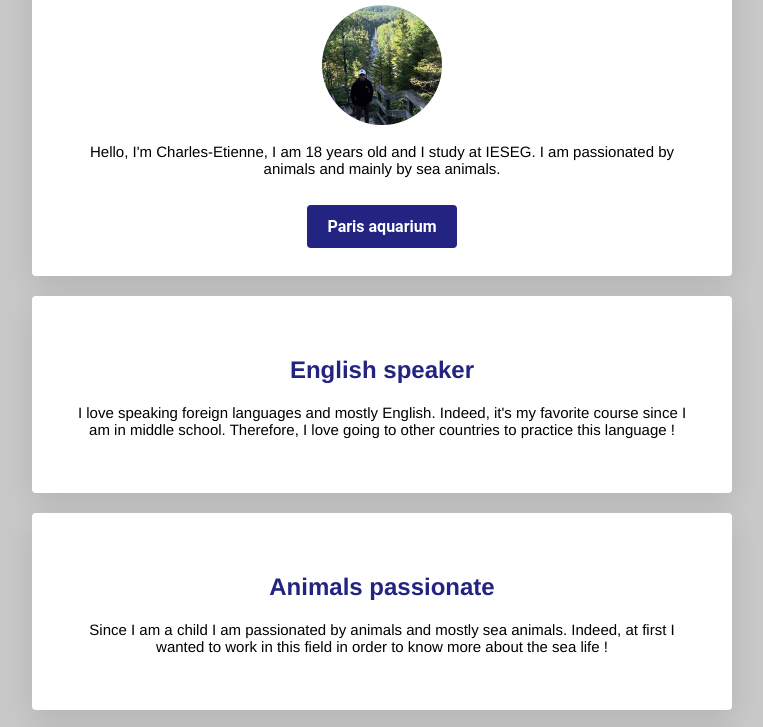
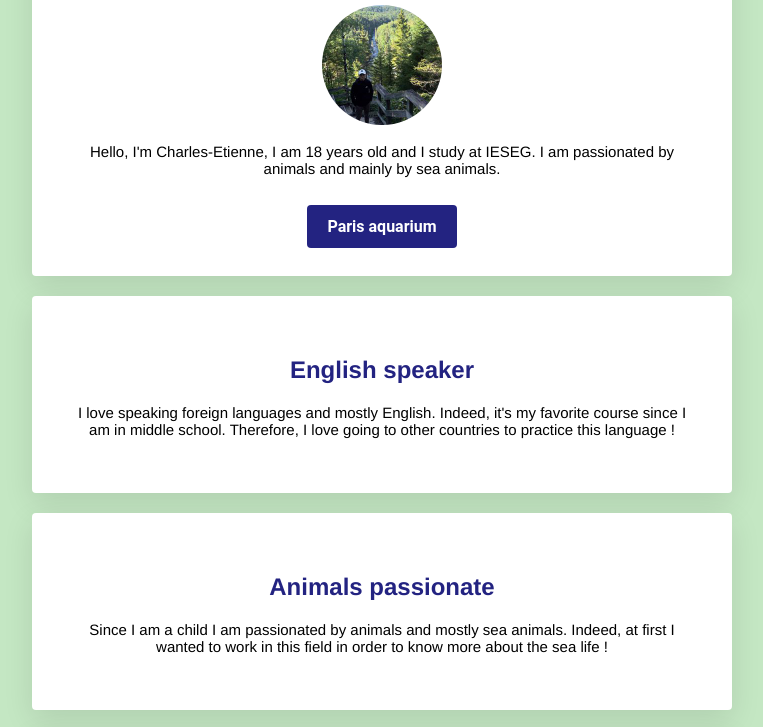
Before and after one commit to CED-ieseg/my-profile, a plain HTML site: page index.html in a window 1280 px wide. Shown: the part 149-876 px from the top of the page, without its empty margins (258-1021 px from the left). Drawn offline with Linux system fonts and the light colour scheme.

Commit message:
Update style.css

```diff
--- a/style.css
+++ b/style.css
@@ -1,5 +1,5 @@
 body {
-	background-color: rgb(200,200,200);
+	background-color: #c4e7c3;
 	font-family: Helvetica;
 	font-size: 15px;
 	font-color: black;
```
